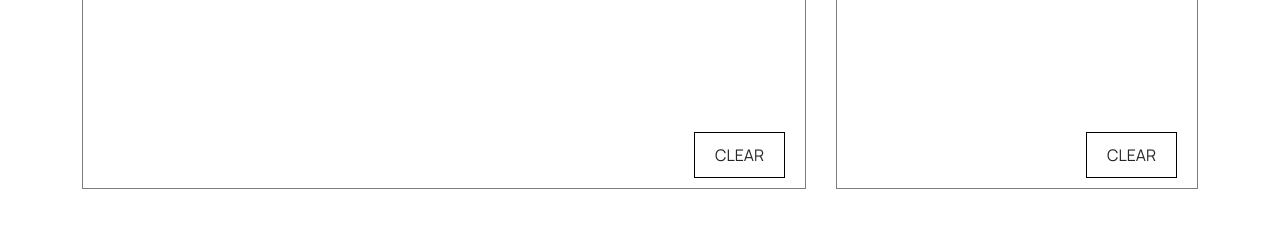
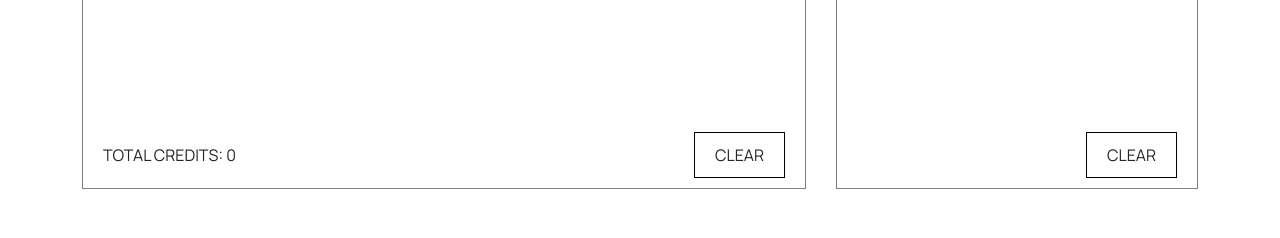
Before and after one commit to STCVIT/Lyffcsaver, a React (Create React App) app: page / in a window 1280 px wide. Shown: the part 2160-2398 px from the top of the page. Built offline with nearby package versions, Linux system fonts and the light colour scheme.

Commit message:
Added total credits to course select.

```diff
--- a/src/components/CourseSelect.js
+++ b/src/components/CourseSelect.js
@@ -2,6 +2,7 @@ import styles from "../css/CourseSelect.module.css";
 import Searchbar from "./Searchbar";
 import coursesData from "../data/courses.json";
 import Button from "./Button";
+import { useState } from "react";
 
 const CourseSelect = ({
   stageCourse,
@@ -24,6 +25,10 @@ const CourseSelect = ({
     seenCourses.add(course["COURSE CODE"]);
     return !duplicate;
   });
+  const totalCredits =
+    stagedCourses.reduce((total, current) => {
+      return total + Number(current["CREDITS"]);
+    }, 0) || 0;
   return (
     <div className={styles.container}>
       <div className={styles.search}>
@@ -111,6 +116,10 @@ const CourseSelect = ({
               })}
             </div>
           </div>
+          <div className={styles.footer}>
+            <div className={styles.totalCredits}>
+              TOTAL CREDITS: {totalCredits}
+            </div>
             <div className={styles.buttons}>
               <Button
                 onClick={() =>
@@ -128,6 +137,7 @@ const CourseSelect = ({
           </div>
         </div>
       </div>
+    </div>
   );
 };
 
--- a/src/css/CourseSelect.module.css
+++ b/src/css/CourseSelect.module.css
@@ -16,11 +16,17 @@
 .title {
   margin-bottom: 10px;
 }
+.footer {
+  display: flex;
+  padding: 10px 20px;
+  align-items: center;
+  justify-content: space-between;
+}
 .buttons {
   display: flex;
   justify-content: flex-end;
+  align-items: center;
   gap: 30px;
-  padding: 10px 20px;
 }
 .courseSuggestion {
   display: grid;
```
Lines whose indentation alone changed are shown as unchanged.
